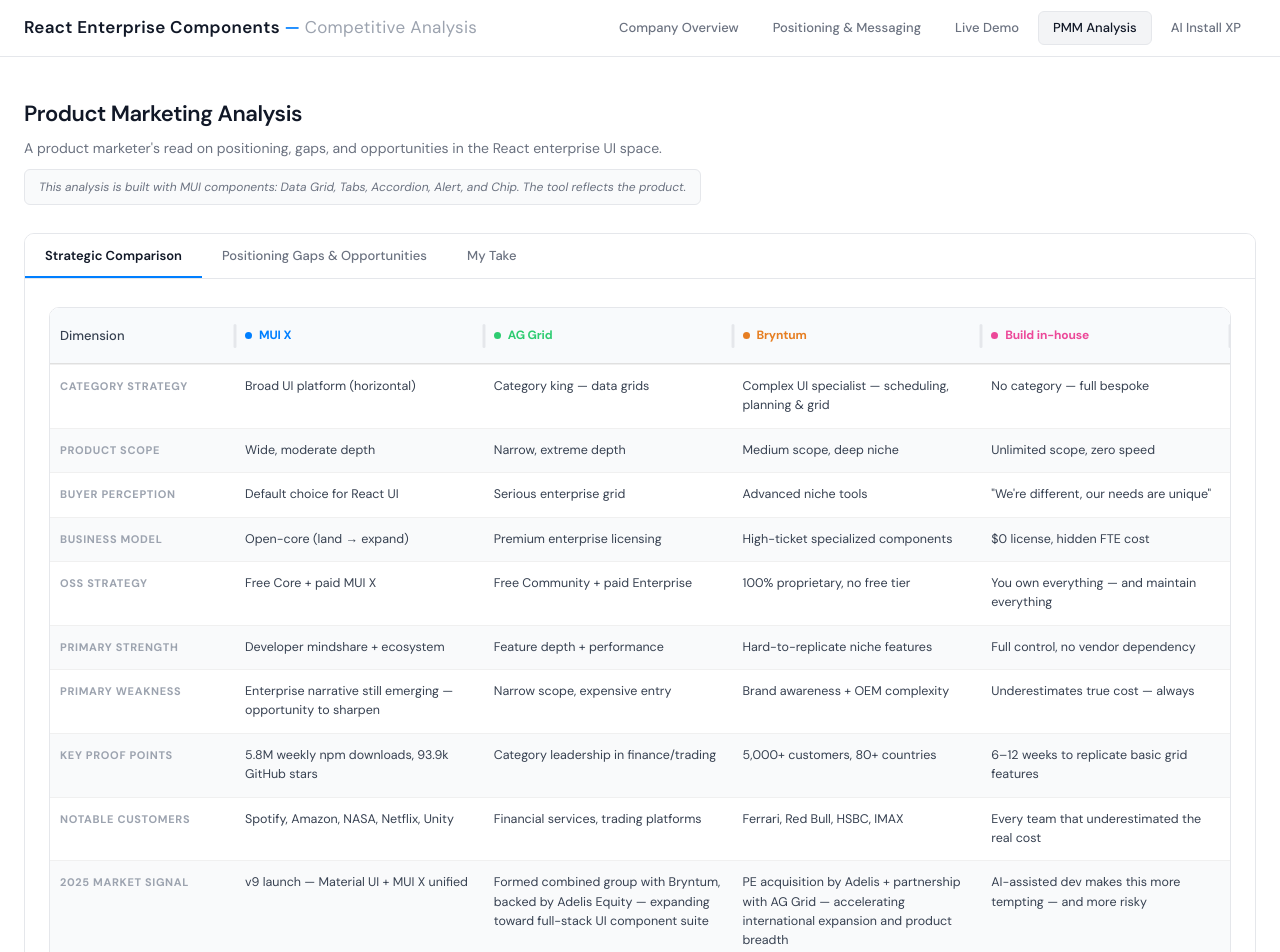
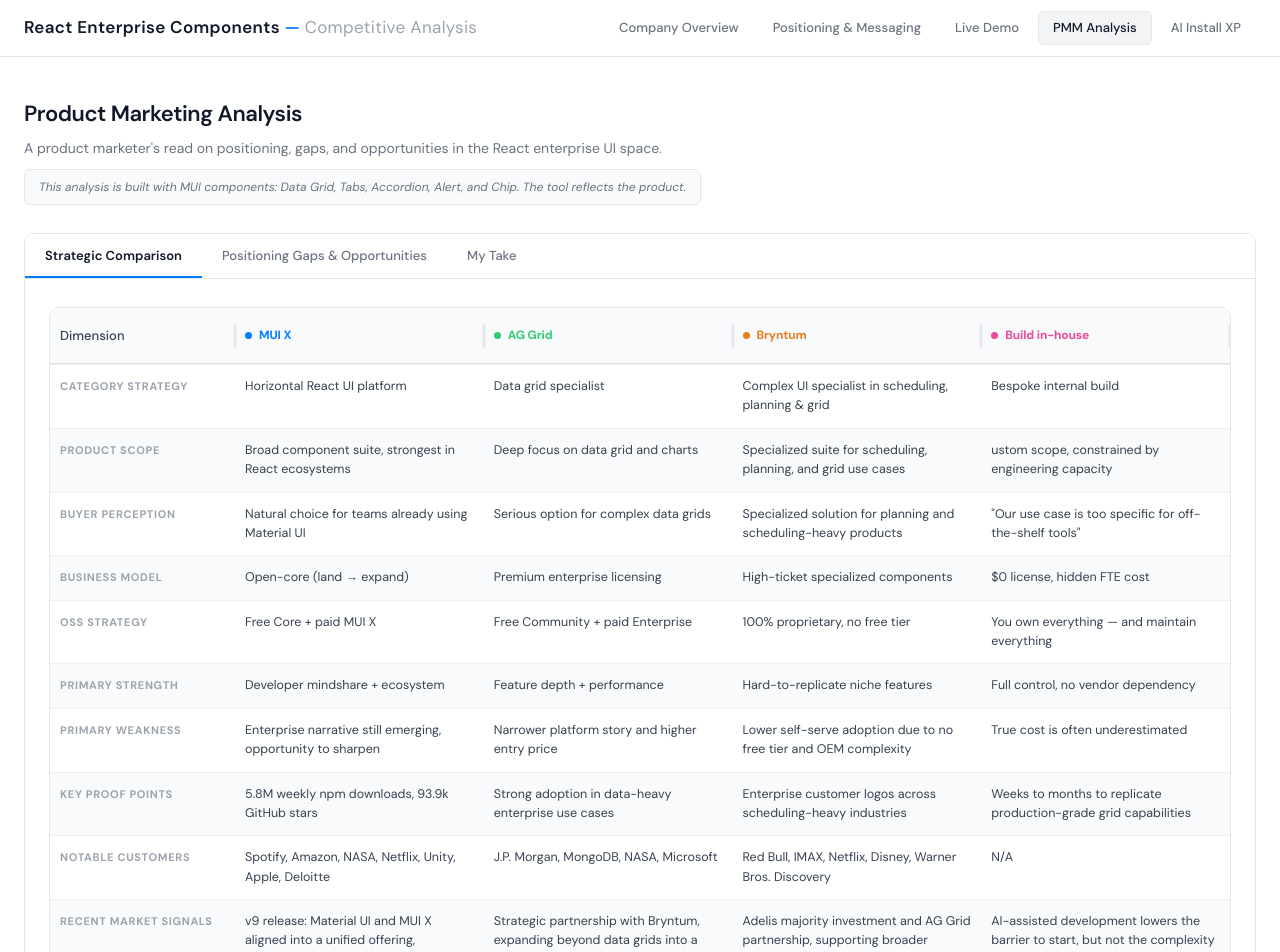
Before and after one commit to LaureBrosseau/react-ui-components-comparison, a React (Vite) app: page /pmm in a window 1280 px wide. Shown: the top 952 px of the page. Built offline with nearby package versions, Linux system fonts and the light colour scheme; what ag-grid-community would draw is missing.

Commit message:
comparison table updates

```diff
--- a/src/pages/PMMAnalysis.jsx
+++ b/src/pages/PMMAnalysis.jsx
@@ -139,16 +139,16 @@
 const COLORS = { mui: '#007FFF', ag: '#2ecc71', bryntum: '#e67e22', inhouse: '#ec4899' }
 
 const strategyRows = [
-  { id: 1,  dimension: 'Category Strategy',  mui: 'Broad UI platform (horizontal)',          ag: 'Category king — data grids',              bryntum: 'Complex UI specialist — scheduling, planning & grid', inhouse: 'No category — full bespoke' },
-  { id: 2,  dimension: 'Product Scope',       mui: 'Wide, moderate depth',                   ag: 'Narrow, extreme depth',                   bryntum: 'Medium scope, deep niche',            inhouse: 'Unlimited scope, zero speed' },
-  { id: 3,  dimension: 'Buyer Perception',    mui: 'Default choice for React UI',            ag: 'Serious enterprise grid',                 bryntum: 'Advanced niche tools',                inhouse: '"We\'re different, our needs are unique"' },
+  { id: 1,  dimension: 'Category Strategy',  mui: 'Horizontal React UI platform',          ag: 'Data grid specialist',              bryntum: 'Complex UI specialist in scheduling, planning & grid', inhouse: 'Bespoke internal build' },
+  { id: 2,  dimension: 'Product Scope',       mui: 'Broad component suite, strongest in React ecosystems',                   ag: 'Deep focus on data grid and charts',                   bryntum: 'Specialized suite for scheduling, planning, and grid use cases',            inhouse: 'ustom scope, constrained by engineering capacity' },
+  { id: 3,  dimension: 'Buyer Perception',    mui: 'Natural choice for teams already using Material UI',            ag: 'Serious option for complex data grids',                 bryntum: 'Specialized solution for planning and scheduling-heavy products',                inhouse: '"Our use case is too specific for off-the-shelf tools"' },
   { id: 4,  dimension: 'Business Model',      mui: 'Open-core (land → expand)',              ag: 'Premium enterprise licensing',            bryntum: 'High-ticket specialized components',  inhouse: '$0 license, hidden FTE cost' },
   { id: 5,  dimension: 'OSS Strategy',        mui: 'Free Core + paid MUI X',                ag: 'Free Community + paid Enterprise',        bryntum: '100% proprietary, no free tier',      inhouse: 'You own everything — and maintain everything' },
   { id: 6,  dimension: 'Primary Strength',    mui: 'Developer mindshare + ecosystem',       ag: 'Feature depth + performance',             bryntum: 'Hard-to-replicate niche features',    inhouse: 'Full control, no vendor dependency' },
-  { id: 7,  dimension: 'Primary Weakness',    mui: 'Enterprise narrative still emerging — opportunity to sharpen', ag: 'Narrow scope, expensive entry', bryntum: 'Brand awareness + OEM complexity', inhouse: 'Underestimates true cost — always' },
-  { id: 8,  dimension: 'Key Proof Points',    mui: '5.8M weekly npm downloads, 93.9k GitHub stars', ag: 'Category leadership in finance/trading', bryntum: '5,000+ customers, 80+ countries', inhouse: '6–12 weeks to replicate basic grid features' },
-  { id: 9,  dimension: 'Notable Customers',   mui: 'Spotify, Amazon, NASA, Netflix, Unity', ag: 'Financial services, trading platforms',   bryntum: 'Ferrari, Red Bull, HSBC, IMAX',       inhouse: 'Every team that underestimated the real cost' },
-  { id: 10, dimension: '2025 Market Signal',  mui: 'v9 launch — Material UI + MUI X unified', ag: 'Formed combined group with Bryntum, backed by Adelis Equity — expanding toward full-stack UI component suite', bryntum: 'PE acquisition by Adelis + partnership with AG Grid — accelerating international expansion and product breadth', inhouse: 'AI-assisted dev makes this more tempting — and more risky' },
+  { id: 7,  dimension: 'Primary Weakness',    mui: 'Enterprise narrative still emerging, opportunity to sharpen', ag: 'Narrower platform story and higher entry price', bryntum: 'Lower self-serve adoption due to no free tier and OEM complexity', inhouse: 'True cost is often underestimated' },
+  { id: 8,  dimension: 'Key Proof Points',    mui: '5.8M weekly npm downloads, 93.9k GitHub stars', ag: 'Strong adoption in data-heavy enterprise use cases', bryntum: 'Enterprise customer logos across scheduling-heavy industries', inhouse: 'Weeks to months to replicate production-grade grid capabilities' },
+  { id: 9,  dimension: 'Notable Customers',   mui: 'Spotify, Amazon, NASA, Netflix, Unity, Apple, Deloitte', ag: 'J.P. Morgan, MongoDB, NASA, Microsoft',   bryntum: 'Red Bull, IMAX, Netflix, Disney, Warner Bros. Discovery',       inhouse: 'N/A' },
+  { id: 10, dimension: 'Recent Market Signals',  mui: 'v9 release: Material UI and MUI X aligned into a unified offering, reinforcing a broader UI platform approach', ag: 'Strategic partnership with Bryntum, expanding beyond data grids into a broader UI component offering', bryntum: 'Adelis majority investment and AG Grid partnership, supporting broader market reach and product expansion', inhouse: 'AI-assisted development lowers the barrier to start, but not the complexity to scale' },
 ]
 
 function makeCol(field, label, color) {
@@ -322,7 +322,7 @@
           sx={{ '& .MuiAlert-message': { fontSize: '13px', lineHeight: '1.65' } }}
         >
           <strong>AG Grid and Bryntum announced a strategic partnership in November 2025, backed by Adelis Equity Partners.</strong>{' '}
-          They now operate as a combined group with aligned roadmaps and shared board leadership — positioning them to cover both data grids and scheduling with a single vendor relationship. This is a direct competitive response to MUI X's breadth advantage.
+          They now operate as a combined group with aligned roadmaps and shared board leadership, positioning them to cover both data grids and scheduling with a single vendor relationship. This is a direct competitive response to MUI X's breadth advantage.
         </Alert>
         <TechLabel tags={['MUI — Alert']} />
       </div>
```
